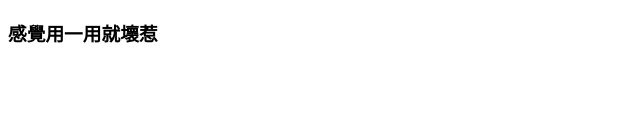
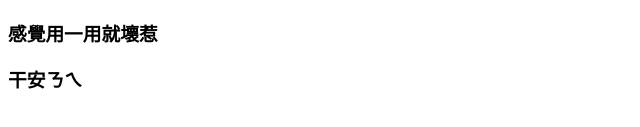
Before and after one commit to imphoebe08/Checkie, a plain HTML site: page index.html in a window 1280 px wide. Shown: the part 457-584 px from the top of the page, without its empty margins (0-640 px from the left). Drawn offline with Linux system fonts and the light colour scheme.

Commit message:
干安ㄋㄟ

```diff
--- a/index.html
+++ b/index.html
@@ -18,6 +18,7 @@
     <h4>有人解衝突了嗎？</h4>
     <h5>不會用</h5>
     <h3>感覺用一用就壞惹</h3>
+    <h3>干安ㄋㄟ</h3>
 </body>
 
 </html>
```
